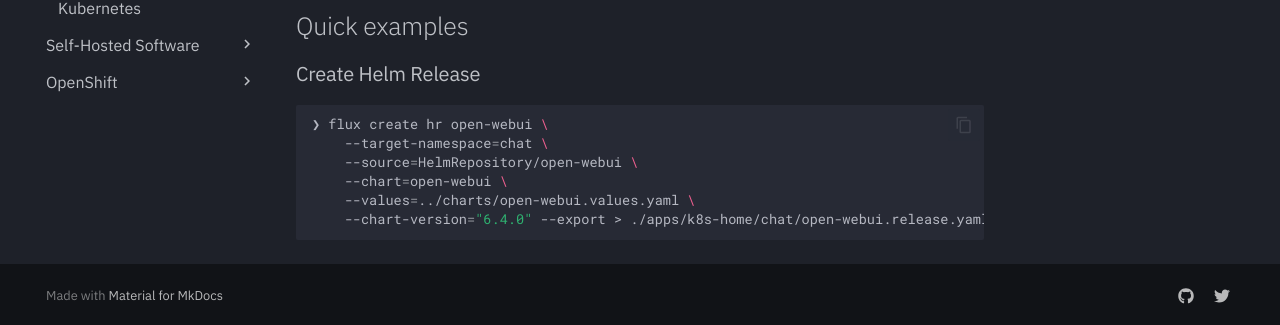
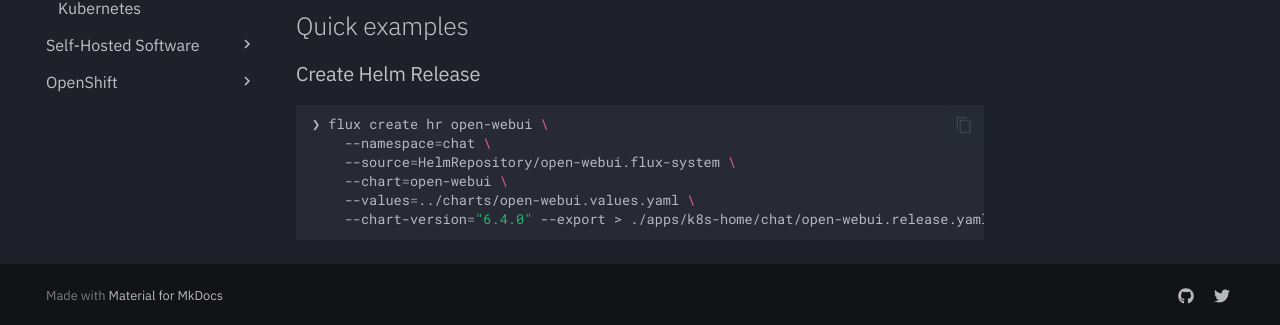
Before and after one commit to seillama-io/seillama-docs, an MkDocs documentation site: the page built from docs/kubernetes/ops/fluxcd.md, in a window 1280 px wide and 900 px high, scrolled down 2607 px. Shown: the part 572-897 px from the top of the window. Built offline with MkDocs 1.6.1 and Material for MkDocs 9.7.7, drawn with Linux system fonts in a browser that asks for light colours; comment, search, counter and statistics services are not loaded.

Commit message:
flux
Signed-off-by: Noé Samaille <noe.samaille@ibm.com>

````diff
--- a/docs/kubernetes/ops/fluxcd.md
+++ b/docs/kubernetes/ops/fluxcd.md
@@ -147,8 +147,8 @@ You can now commit the encrypted secret to your Git repository.
 
 ```sh
 ❯ flux create hr open-webui \
-    --target-namespace=chat \
-    --source=HelmRepository/open-webui \
+    --namespace=chat \
+    --source=HelmRepository/open-webui.flux-system \
     --chart=open-webui \
     --values=../charts/open-webui.values.yaml \
     --chart-version="6.4.0" --export > ./apps/k8s-home/chat/open-webui.release.yaml
````
